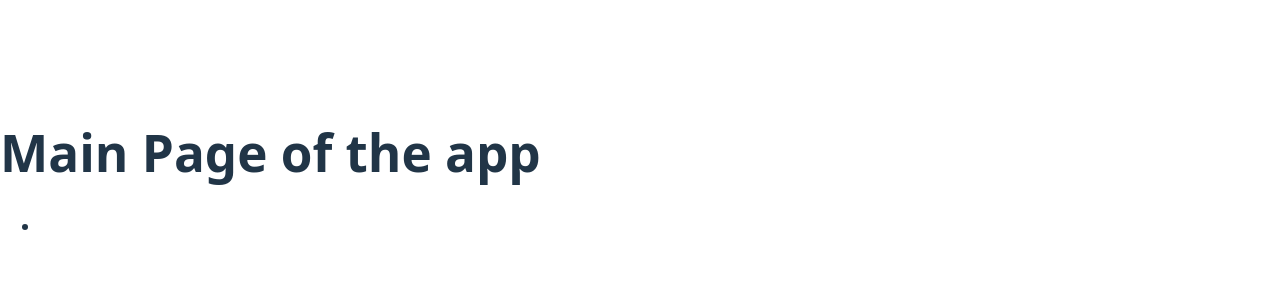
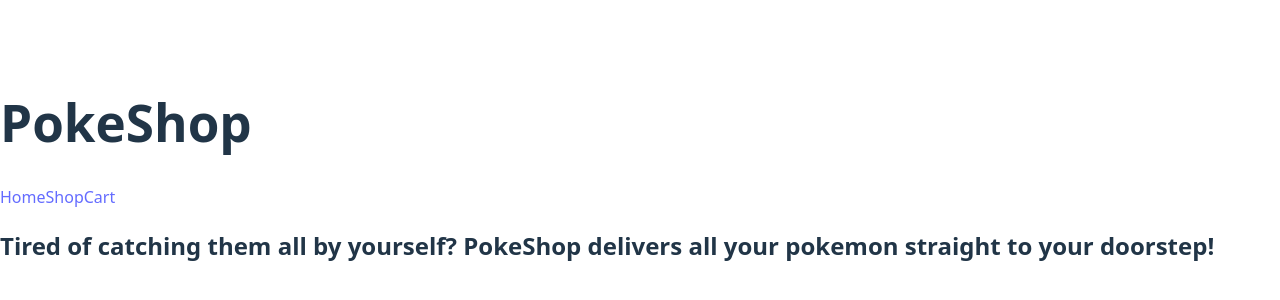
Before and after one commit to magic-doggo/Project-Shopping-Cart, a React (Vite) app: page / in a window 1280 px wide. Shown: the part 228-528 px from the top of the page. Built offline with nearby package versions, Linux system fonts and the light colour scheme.

Commit message:
Include header nav links from and to all pages

```diff
--- a/src/App.jsx
+++ b/src/App.jsx
@@ -3,14 +3,15 @@ import { Link } from "react-router-dom";
 const App = () => {
   return (
     <div>
-      <h1>Main Page of the app</h1>
-      <ul>
-        <li>
-          <Link to="Home"></Link>
-          <Link to="Shop"></Link>
-          <Link to="Cart"></Link>
-        </li>
-      </ul>
+      <header>
+        <h1>PokeShop</h1>
+        <nav>
+          <Link to=".">Home</Link>
+          <Link to="shop">Shop</Link>
+          <Link to="cart">Cart</Link>
+        </nav>
+      </header>
+      <h2>Tired of catching them all by yourself? PokeShop delivers all your pokemon straight to your doorstep!</h2>
     </div>
   )
 }
--- a/src/components/Cart.jsx
+++ b/src/components/Cart.jsx
@@ -1,7 +1,16 @@
+import { Link } from "react-router-dom";
+
 const Cart = () => {
     return (
         <div>
-            <h1>Cart</h1>
+            <header>
+                <h1>PokeShop</h1>
+                <nav>
+                    <Link to="/">Home</Link>
+                    <Link to="/shop">Shop</Link>
+                    <Link to="/cart">Cart</Link>
+                </nav>
+            </header>
         </div>
     )
 }
--- a/src/components/ErrorPage.jsx
+++ b/src/components/ErrorPage.jsx
@@ -0,0 +1,14 @@
+import { Link } from "react-router-dom";
+
+const ErrorPage = () => {
+  return (
+    <div>
+      <h1>Oh no, this route doesn't exist!</h1>
+      <Link to="/">
+        You can go back to the home page by clicking here, though!
+      </Link>
+    </div>
+  );
+};
+
+export default ErrorPage;
--- a/src/components/Shop.jsx
+++ b/src/components/Shop.jsx
@@ -1,7 +1,17 @@
+import { Link } from "react-router-dom";
+
 const Shop = () => {
     return (
+
         <div>
-            <h1>Shop</h1>
+            <header>
+                <h1>PokeShop</h1>
+                <nav>
+                    <Link to="/">Home</Link>
+                    <Link to="/shop">Shop</Link>
+                    <Link to="/cart">Cart</Link>
+                </nav>
+            </header>
         </div>
     )
 }
--- a/src/routes.jsx
+++ b/src/routes.jsx
@@ -1,5 +1,5 @@
 import App from "./App";
-// import ErrorPage from "./ErrorPage";
+import ErrorPage from "./components/ErrorPage";
 // import { element } from "prop-types";
 import Cart from "./components/Cart";
 import Shop from "./components/Shop";
@@ -8,7 +8,7 @@ const routes = [
     {
         path: "/",
         element: <App/>,
-        // errorElement: <ErrorPage/>
+        errorElement: <ErrorPage/>
     },
     {
         path: "cart",
```
